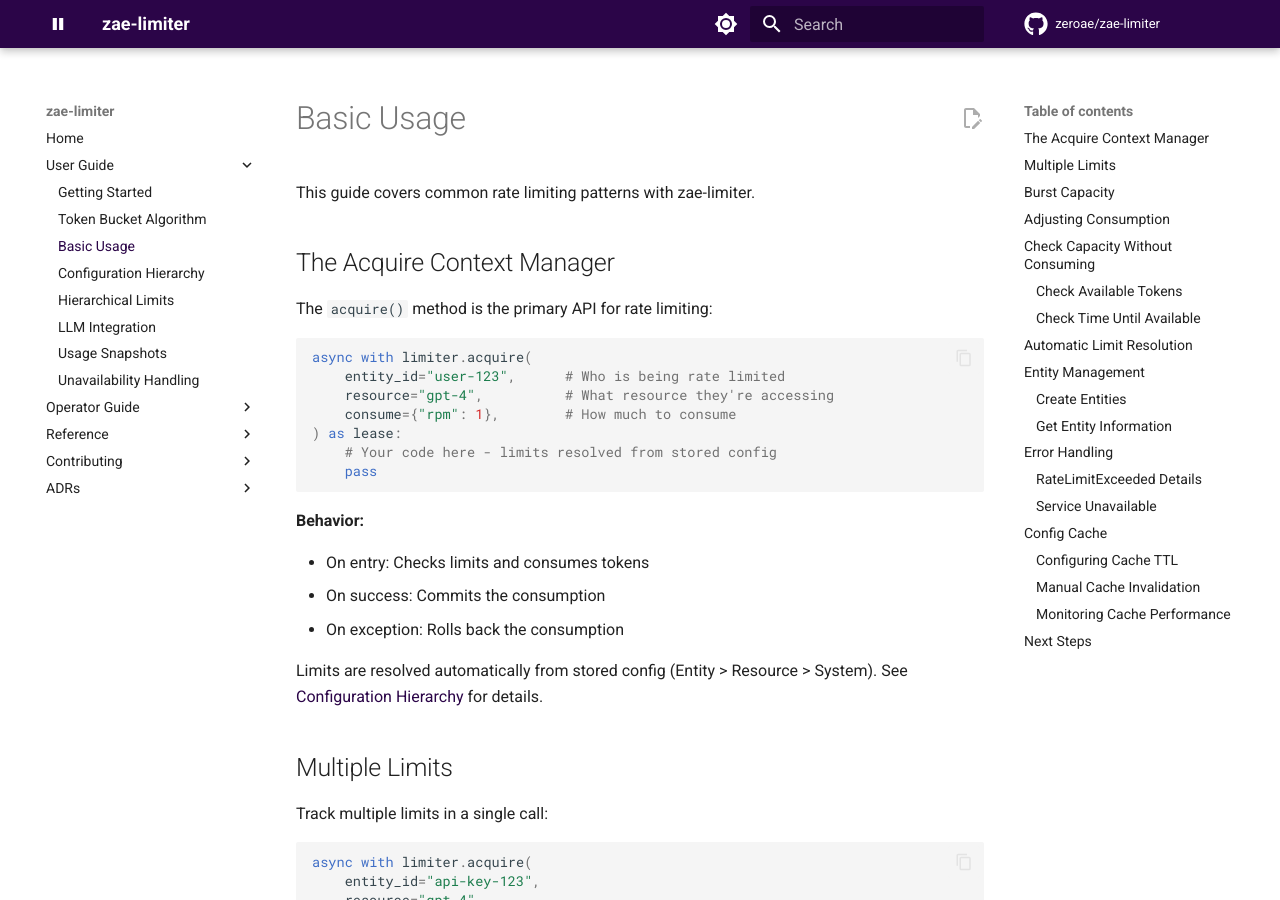
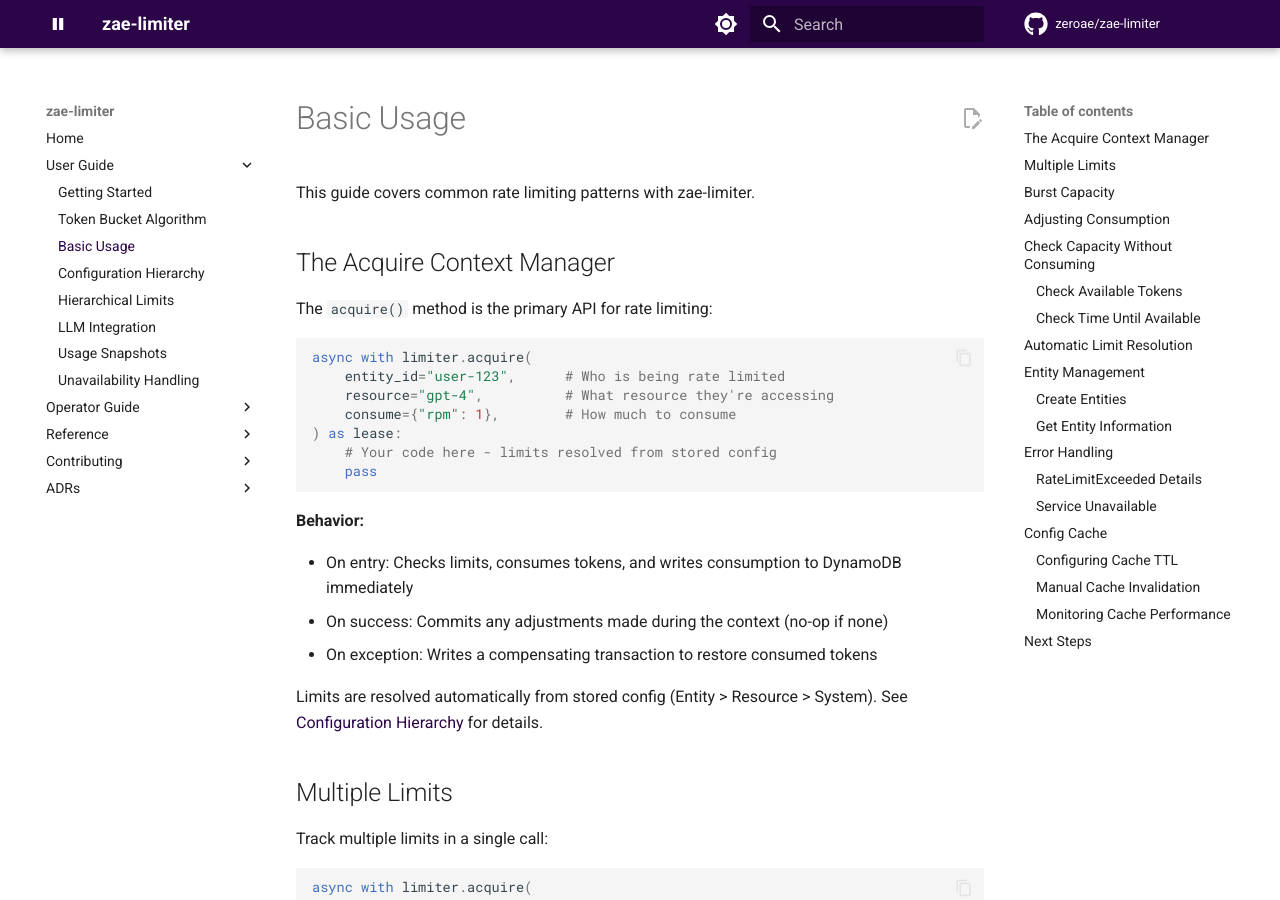
Before and after one commit to zeroae/zae-limiter, an MkDocs documentation site: the page built from docs/guide/basic-usage.md, in a window 1280 px wide and 900 px high. Built offline with MkDocs 1.6.1 and Material for MkDocs 9.7.7, drawn with Linux system fonts in a browser that asks for light colours; comment, search, counter and statistics services are not loaded; the version menu is left out.

Commit message:
📝 docs(limiter): update documentation for write-on-enter behavior (#309)
Update invariant descriptions, acquire flow docs, and feature bullets
to reflect that tokens are now written to DynamoDB on context enter
with compensating rollback on exception.

Co-Authored-By: Claude Opus 4.5 <noreply@anthropic.com>

```diff
--- a/docs/guide/basic-usage.md
+++ b/docs/guide/basic-usage.md
@@ -18,9 +18,9 @@ async with limiter.acquire(
 
 **Behavior:**
 
-- On entry: Checks limits and consumes tokens
-- On success: Commits the consumption
-- On exception: Rolls back the consumption
+- On entry: Checks limits, consumes tokens, and writes consumption to DynamoDB immediately
+- On success: Commits any adjustments made during the context (no-op if none)
+- On exception: Writes a compensating transaction to restore consumed tokens
 
 Limits are resolved automatically from stored config (Entity > Resource > System). See [Configuration Hierarchy](config-hierarchy.md) for details.
 
```
Also changed, not shown: CLAUDE.md (+1 -1 lines), README.md (+1 -1 lines), docs/contributing/architecture.md (+1 -1 lines), docs/index.md (+2 -2 lines).
